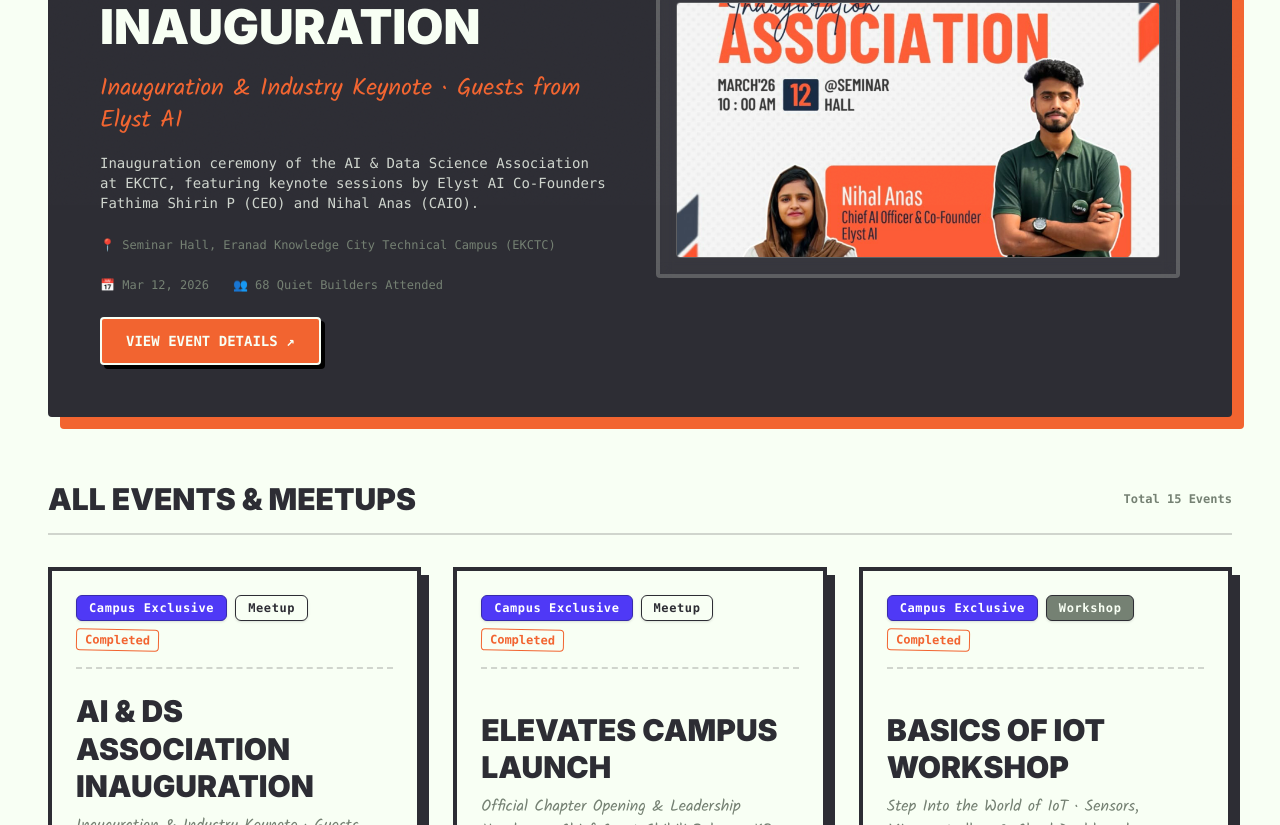
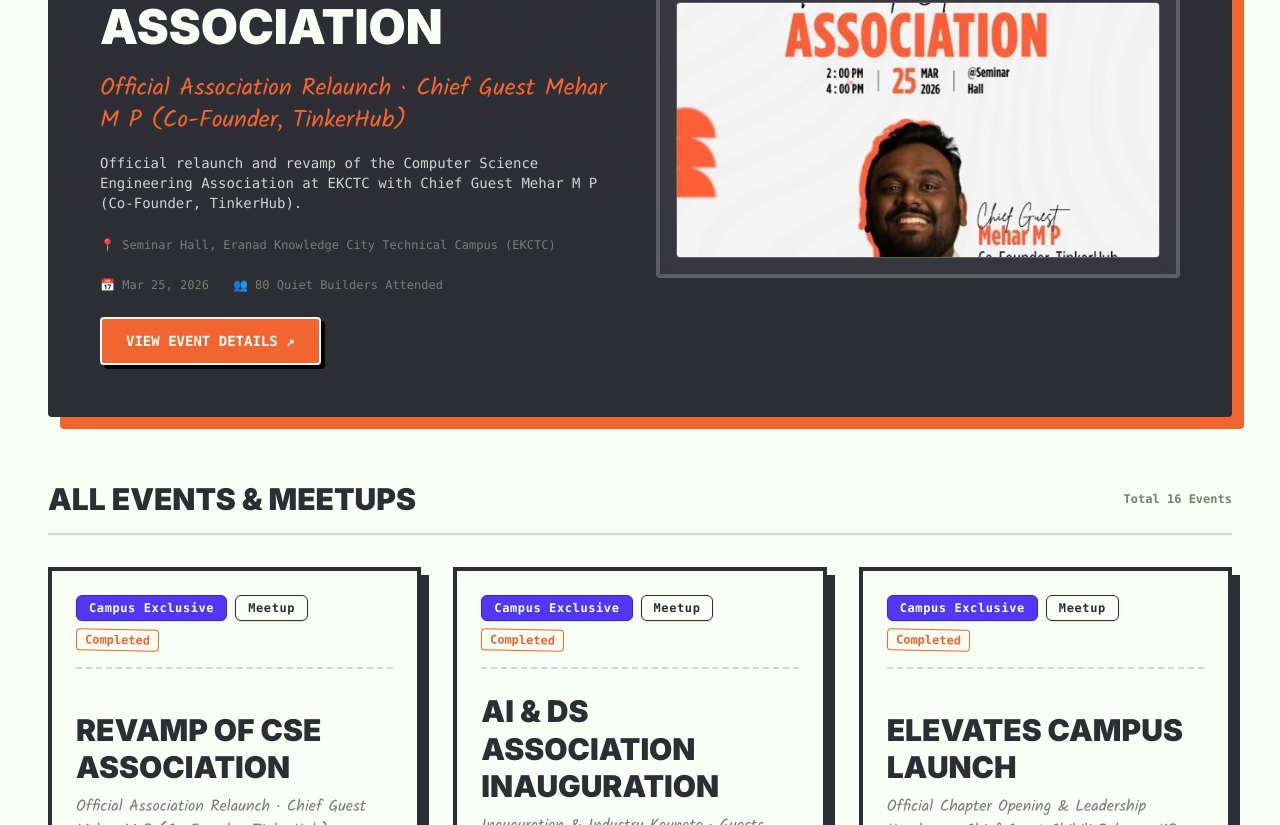
Before and after one commit to Elevates-Foundation/Elevates-web, a Next.js app: page /events in a window 1280 px wide. Shown: the part 595-1420 px from the top of the page. Built offline with nearby package versions, Linux system fonts and the light colour scheme.

Commit message:
feat(events): add Revamp of CSE Association event with Chief Guest Mehar M P (Co-Founder, TinkerHub)

```diff
--- a/src/components/programs.tsx
+++ b/src/components/programs.tsx
@@ -4,6 +4,7 @@
 import Doodle from "@/components/doodle";
 
 const PROGRAMS = [
+    { name: "CSE REVAMP", type: "ASSOCIATION & TINKERHUB", status: "COMPLETED", slug: "cse-association-revamp-mehar" },
     { name: "AI & DS INAUGURATION", type: "ASSOCIATION & ELYST AI", status: "COMPLETED", slug: "aids-association-inauguration" },
     { name: "CAMPUS LAUNCH", type: "CHAPTER OPENING", status: "COMPLETED", slug: "elevates-campus-launch-ekctc" },
     { name: "BASICS OF IOT", type: "EMBEDDED & SENSORS", status: "COMPLETED", slug: "basics-of-iot-naval" },
--- a/src/data/events.ts
+++ b/src/data/events.ts
@@ -1,6 +1,37 @@
 import { EventItem } from "@/types/event";
 
 export const EVENTS: EventItem[] = [
+  {
+    id: "cse-association-revamp-mehar",
+    slug: "cse-association-revamp-mehar",
+    title: "REVAMP OF CSE ASSOCIATION",
+    tagline: "Official Association Relaunch · Chief Guest Mehar M P (Co-Founder, TinkerHub)",
+    description: "Official relaunch and revamp of the Computer Science Engineering Association at EKCTC with Chief Guest Mehar M P (Co-Founder, TinkerHub).",
+    fullDescription: "Revamp of CSE Association – 2026\n\nWe are delighted to announce the official Revamp of the CSE Association, marking a new chapter of innovation, collaboration, and excellence.\n\n📅 Date: 25th March 2026\n⏰ Time: 2:00 PM – 4:00 PM\n📍 Venue: Seminar Hall, EKCTC\n\nWe are honored to welcome Mr. Mehar M P, Co-Founder of TinkerHub, as our Chief Guest, who will share valuable insights and inspire the next generation of tech innovators.\n\nJoin us as we redefine the future of the CSE community and embark on an exciting journey ahead. 🚀",
+    format: "Campus Exclusive",
+    category: "Meetup",
+    status: "Completed",
+    startDate: "Mar 25, 2026",
+    endDate: "Mar 25, 2026",
+    startTime: "2:00 PM",
+    endTime: "4:00 PM",
+    isoStartDate: "2026-03-25T14:00:00+05:30",
+    isoEndDate: "2026-03-25T16:00:00+05:30",
+    venue: "Seminar Hall, Eranad Knowledge City Technical Campus (EKCTC)",
+    locationName: "",
+    organizer: [
+      { name: "ELEVATES" },
+      { name: "Dept of CSE" },
+
+    ],
+    hosts: [
+      { name: "Mehar M P", role: "Chief Guest · Co-Founder, TinkerHub" }
+    ],
+    topics: ["CSE Association", "Celestia", "TinkerHub", "Tech Leadership", "Community Relaunch", "Open Source & Building"],
+    attendeesCount: 80,
+    coverImage: "/images/events/cse-association-revamp-mehar.jpeg",
+    featured: true
+  },
   {
     id: "aids-association-inauguration",
     slug: "aids-association-inauguration",
```
Also changed, not shown: public/images/events/cse-association-revamp-mehar.jpeg (added), public/images/events/cse-association-revamp-mehar.png (added).
